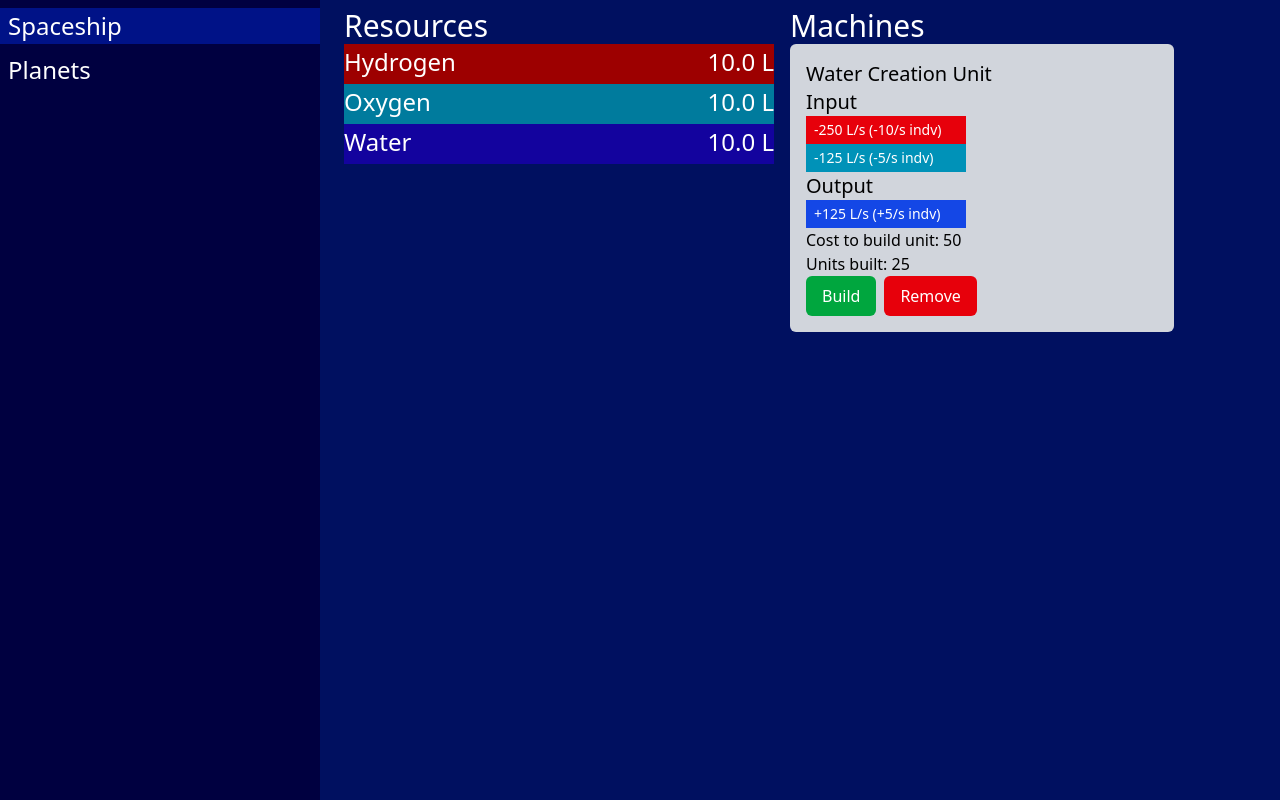
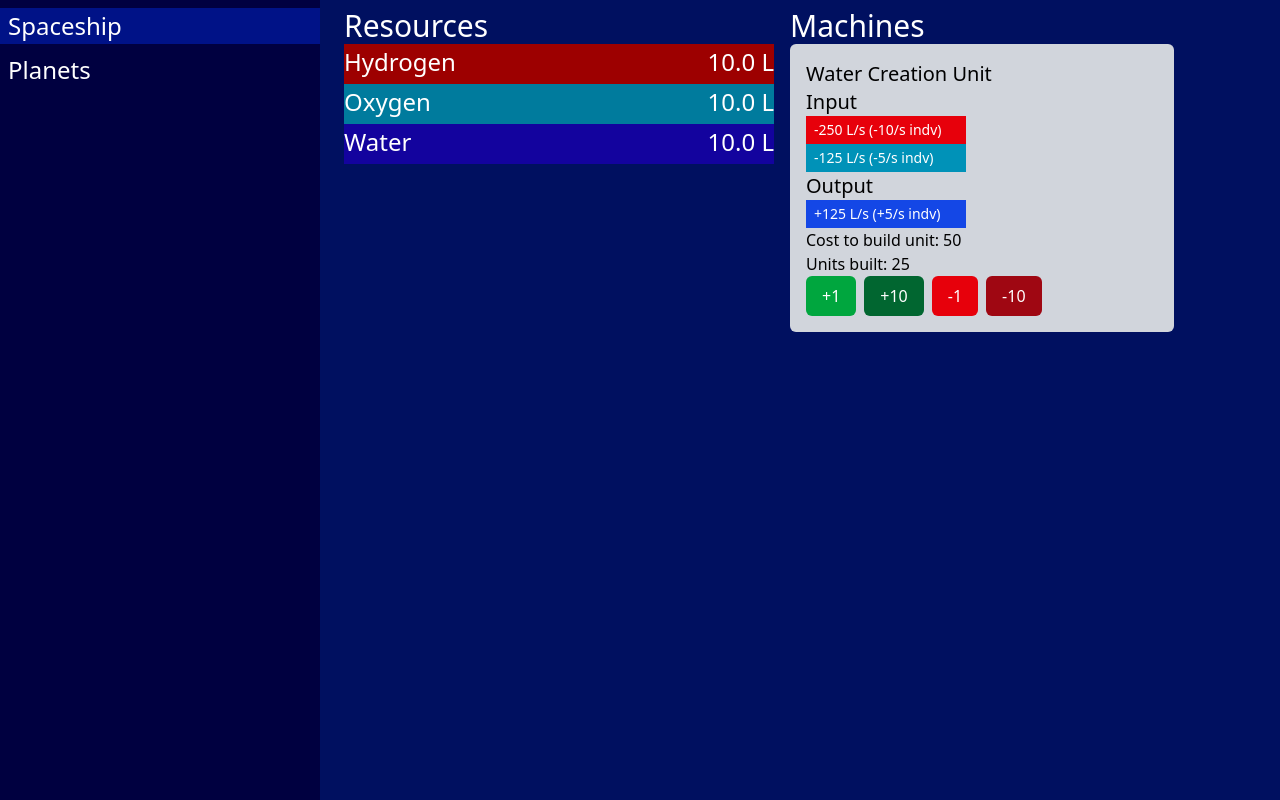
Before and after one commit to JoltStorm/hackutd-proj, a React (Vite) app: page / in a window 1280 px wide. Shown: the top 800 px of the page. Built offline with nearby package versions, Linux system fonts and the light colour scheme.

Commit message:
Added back +10 and -10 machine buttons

```diff
--- a/src/components/Machine.jsx
+++ b/src/components/Machine.jsx
@@ -24,13 +24,25 @@ export default function WaterCreationUnit({ MachineName, MachineQuantity }) {
             className="bg-green-600 text-white px-4 py-2 rounded-md"
             onClick={() => setUnitsBuilt(unitsBuilt + 1)}
           >
-            Build
+            +1
+          </button>
+          <button
+            className="bg-green-800 text-white px-4 py-2 rounded-md"
+            onClick={() => setUnitsBuilt(unitsBuilt + 10)}
+          >
+            +10
           </button>
           <button
             className="bg-red-600 text-white px-4 py-2 rounded-md"
             onClick={() => setUnitsBuilt(unitsBuilt > 0 ? unitsBuilt - 1 : 0)}
           >
-            Remove
+            -1
+          </button>
+          <button
+            className="bg-red-800 text-white px-4 py-2 rounded-md"
+            onClick={() => setUnitsBuilt(unitsBuilt > 9 ? unitsBuilt - 10 : 0)}
+          >
+            -10
           </button>
         </div>
       </div>
```
